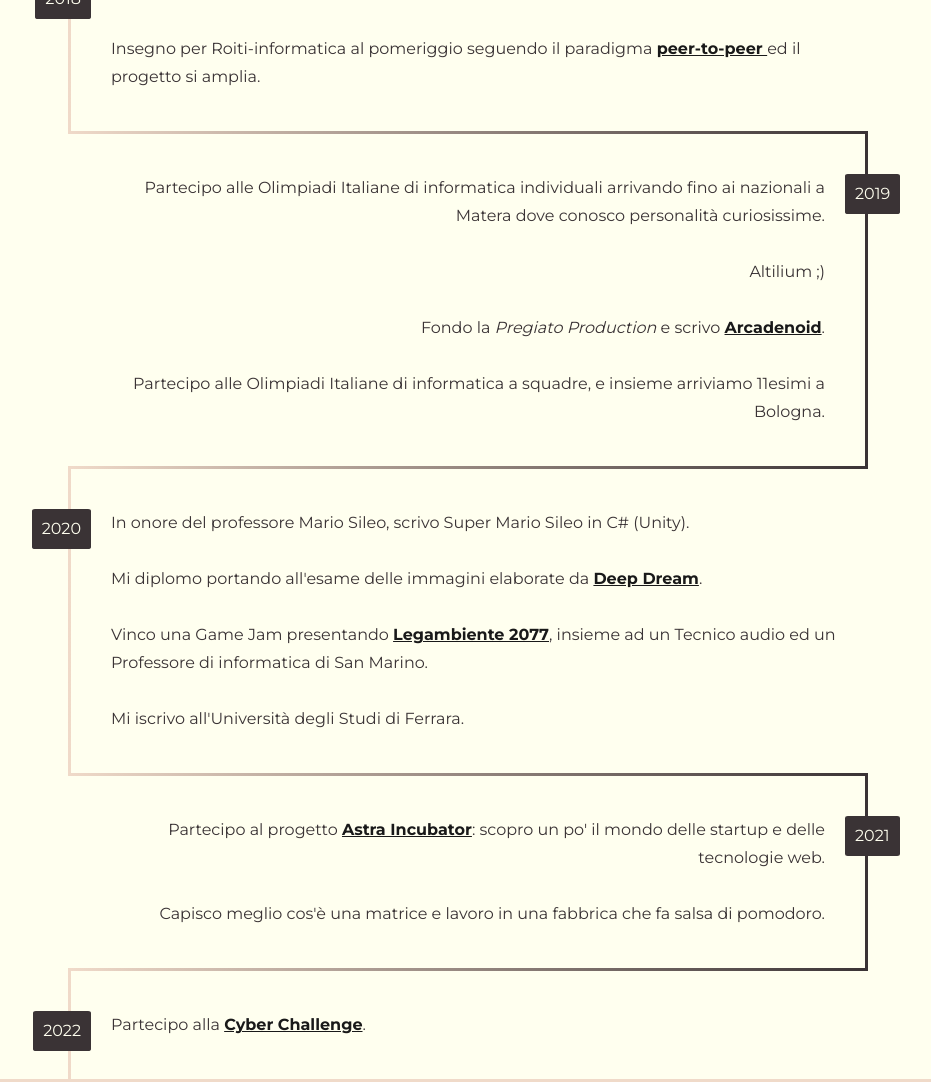
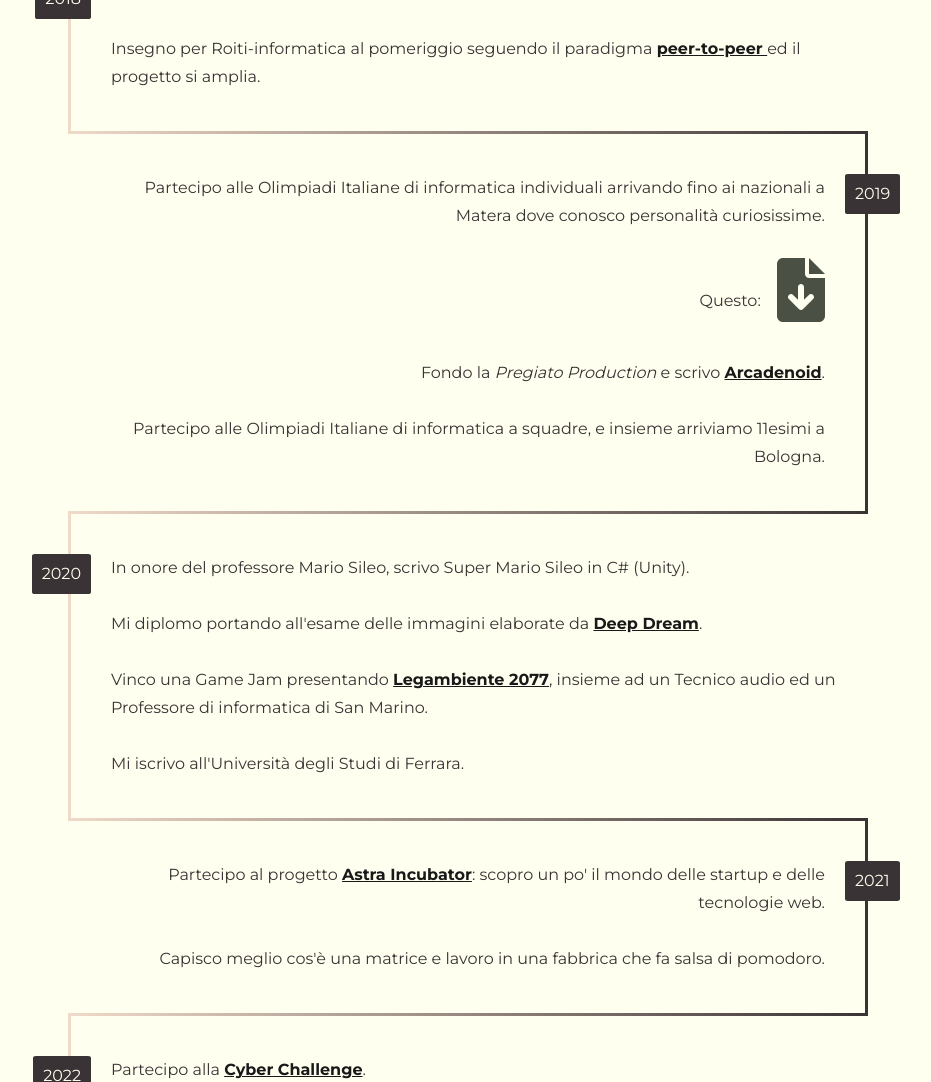
Before and after one commit to mauro-milella/mauro-milella.github.io, a plain HTML site: page index.html in a window 1280 px wide. Shown: the part 2940-4022 px from the top of the page, without its empty margins (172-1103 px from the left). Drawn offline with nearby package versions, Linux system fonts and the light colour scheme.

Commit message:
Aggiunta altilium

```diff
--- a/index.html
+++ b/index.html
@@ -106,7 +106,10 @@
         <p class="timeline-p">
             Partecipo alle Olimpiadi Italiane di informatica individuali arrivando fino ai nazionali a Matera dove conosco personalità curiosissime.
             <br> <br>
-            Altilium ;)
+            <span style="position: relative; right: 0.75rem; bottom: 1rem;">Questo: </span>
+            <a href="./downloadables/Altilium.pdf" download >
+                <svg style="max-width: 3rem; position:relative;" xmlns="http://www.w3.org/2000/svg" viewBox="0 0 384 512"><!--! Font Awesome Pro 6.0.0 by @fontawesome - https://fontawesome.com License - https://fontawesome.com/license (Commercial License) Copyright 2022 Fonticons, Inc. --><path fill="#4A5043" d="M384 128h-128V0L384 128zM256 160H384v304c0 26.51-21.49 48-48 48h-288C21.49 512 0 490.5 0 464v-416C0 21.49 21.49 0 48 0H224l.0039 128C224 145.7 238.3 160 256 160zM255 295L216 334.1V232c0-13.25-10.75-24-24-24S168 218.8 168 232v102.1L128.1 295C124.3 290.3 118.2 288 112 288S99.72 290.3 95.03 295c-9.375 9.375-9.375 24.56 0 33.94l80 80c9.375 9.375 24.56 9.375 33.94 0l80-80c9.375-9.375 9.375-24.56 0-33.94S264.4 285.7 255 295z"/></svg>
+            </a>
             <br> <br>
             Fondo la <span style="font-style: italic;"  >Pregiato Production</span> e scrivo <a class="boldunderline" href="https://play.google.com/store/apps/details?id=com.PregiatoProduction.Arcadenoid&hl=it&gl=US">Arcadenoid</a>.
             <br> <br>
@@ -146,7 +149,7 @@
             <div class="coffe-card inset1">
                 <!-- Title zone-->
                 <div class="flex-row coffe-card-zone">
-                    <h1>Fast inverse square root</h1>
+                    <h1>Titolino 1</h1>
                 </div>
                 <hr style="height: 20px; background: var(--light-brown); border: none;">
                 <!-- Content zone-->
```
Also changed, not shown: 1 other file.
